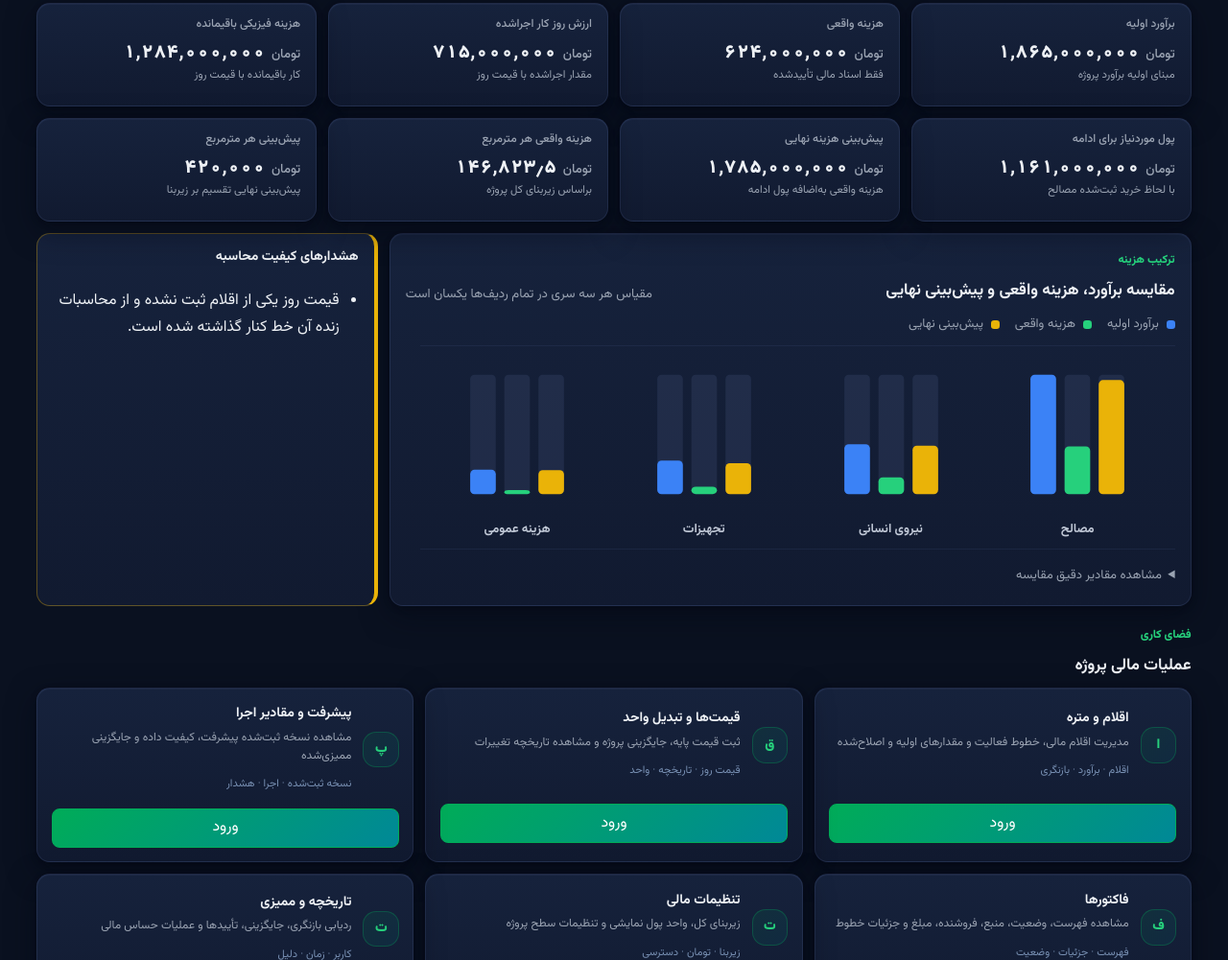
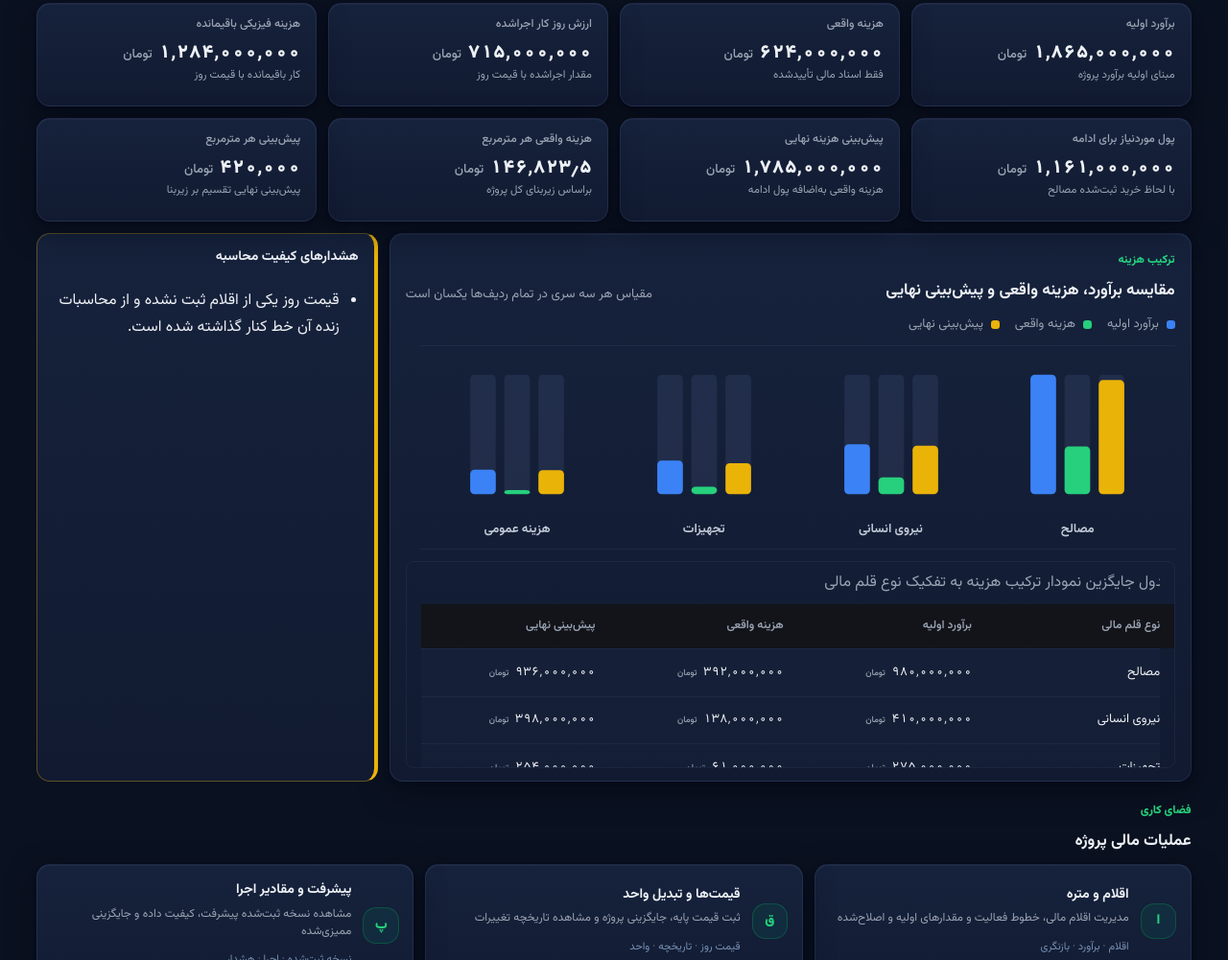
Before and after one commit to atefekalamati/FinanceBambo, a website: page frontend/index.html in a window 1280 px wide. Shown: the part 299-1300 px from the top of the page at 96% size. Drawn offline with Linux system fonts and the light colour scheme.

Commit message:
refactor: replace breakdown disclosure with scrollable data

```diff
--- a/frontend/src/features/finance-home/finance-home-page.js
+++ b/frontend/src/features/finance-home/finance-home-page.js
@@ -173,12 +173,11 @@ function createBreakdownChart(rows) {
   chartViewport.className = "breakdown-chart-viewport";
   chartViewport.append(chart);
 
-  const details = document.createElement("details");
-  details.className = "breakdown-details";
-  const detailsSummary = document.createElement("summary");
-  detailsSummary.textContent = "مشاهده مقادیر دقیق مقایسه";
   const wrapper = document.createElement("div");
   wrapper.className = "table-scroll breakdown-table-wrapper";
+  wrapper.setAttribute("role", "region");
+  wrapper.setAttribute("aria-label", "مقادیر دقیق مقایسه مالی");
+  wrapper.tabIndex = 0;
   const table = document.createElement("table");
   table.className = "data-table breakdown-table";
   const caption = document.createElement("caption");
@@ -204,8 +203,7 @@ function createBreakdownChart(rows) {
   });
   table.append(caption, thead, tbody);
   wrapper.append(table);
-  details.append(detailsSummary, wrapper);
-  section.append(heading, legend, chartViewport, details);
+  section.append(heading, legend, chartViewport, wrapper);
   return section;
 }
 
--- a/frontend/src/features/finance-home/finance-home.css
+++ b/frontend/src/features/finance-home/finance-home.css
@@ -50,11 +50,13 @@
   color: var(--color-text-muted);
   font-size: .7em;
   font-weight: 500;
+  order: 2;
 }
 
 .money-display__amount {
   color: inherit;
   font-weight: inherit;
+  order: 1;
 }
 
 .breakdown-table .money-display {
@@ -276,30 +278,27 @@
   fill: var(--dash-sev-med);
 }
 
-.breakdown-details {
-  margin-block-start: .65rem;
+.breakdown-table-wrapper {
+  max-block-size: 13.5rem;
+  margin-block-start: .75rem;
+  border: 1px solid var(--color-border-subtle);
+  border-radius: var(--radius-sm);
+  overflow-x: auto;
+  overflow-y: auto;
+  overscroll-behavior: contain;
+  scrollbar-gutter: stable;
 }
 
-.breakdown-details > summary {
-  inline-size: fit-content;
-  padding: .35rem 0;
-  color: var(--color-text-muted);
-  font-size: var(--font-size-sm);
-  cursor: pointer;
+.breakdown-table-wrapper:focus-visible {
+  outline: 2px solid var(--color-accent);
+  outline-offset: .15rem;
 }
 
-.breakdown-details > summary:hover {
-  color: var(--color-text-primary);
-}
-
-.breakdown-details > summary:focus-visible {
-  border-radius: var(--radius-sm);
-  outline: 2px solid var(--color-accent);
-  outline-offset: .2rem;
-}
-
-.breakdown-table-wrapper {
-  margin-block-start: var(--space-sm);
+.breakdown-table thead th {
+  position: sticky;
+  z-index: 1;
+  inset-block-start: 0;
+  background: var(--color-surface-canvas);
 }
 
 .breakdown-chart-viewport {
@@ -377,19 +376,8 @@
   }
 
   .breakdown-table-wrapper {
+    max-block-size: none;
     overflow: visible;
-  }
-
-  .breakdown-details {
-    display: block;
-  }
-
-  .breakdown-details > summary {
-    display: none;
-  }
-
-  .breakdown-details > .breakdown-table-wrapper {
-    display: block;
   }
 
   .breakdown-table {
```
